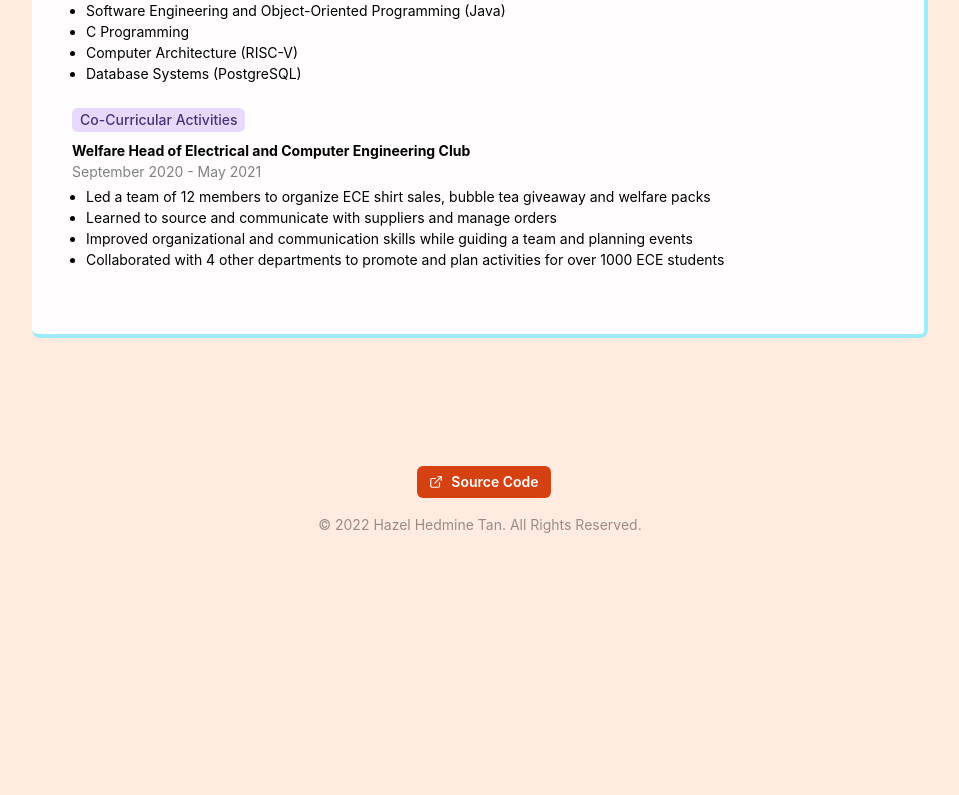
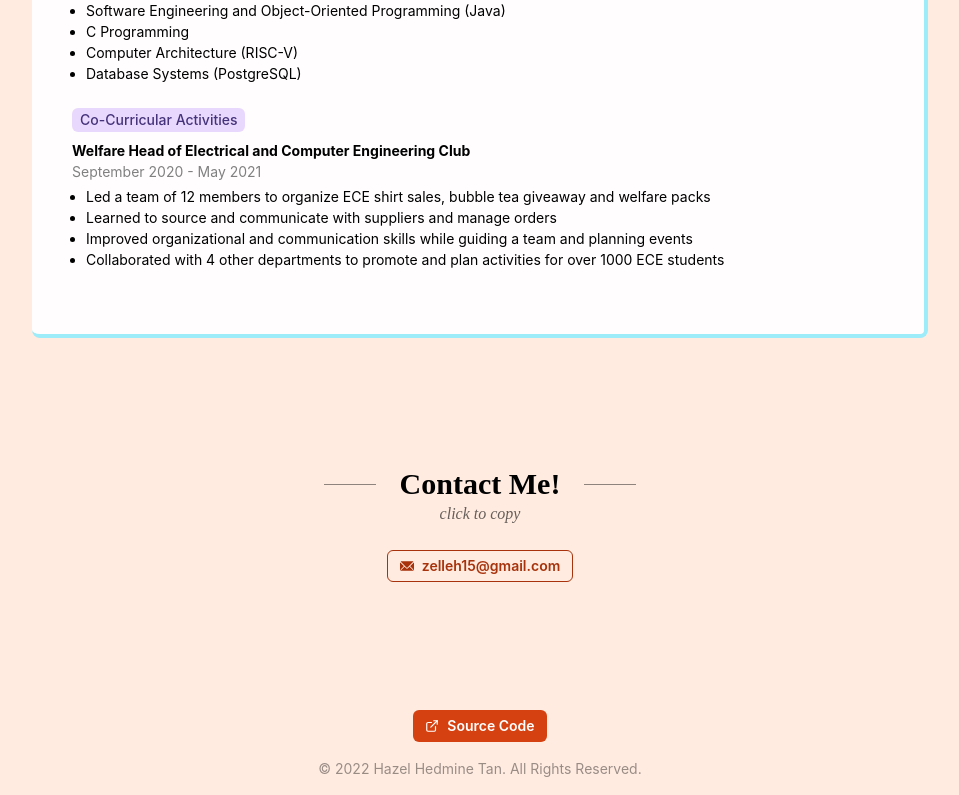
Before and after one commit to hazelhedmine/portfolio-website, a React (Create React App) app: page / in a window 1280 px wide. Shown: the part 1873-2668 px from the top of the page, without its empty margins (160-1119 px from the left). Before the commit the page ends 2424 px from the top, so only its background shows below. Built offline with nearby package versions, Linux system fonts and the light colour scheme.

Commit message:
Add contact me section

```diff
--- /dev/null
+++ b/src/components/sections/ContactInfo.js
@@ -0,0 +1,57 @@
+import {
+  Button,
+  Divider,
+  Flex,
+  Heading,
+  Text,
+  useClipboard,
+} from '@chakra-ui/react';
+
+import { EmailIcon, CopyIcon, CheckIcon } from '@chakra-ui/icons';
+
+const ContactInfo = () => {
+  const EMAIL = 'zelleh15@gmail.com';
+  const { hasCopied, onCopy } = useClipboard(EMAIL, 1000); // second arg is timeout
+
+  return (
+    <Flex
+      mb={32}
+      width={{ base: '70%', sm: '50%', md: '40%' }}
+      justify="center"
+      direction="column"
+      align="center"
+    >
+      <Flex align="center">
+        <Divider borderBottomColor="gray.900" width="4vw" />
+        <Heading
+          as="h1"
+          size="lg"
+          fontWeight="bold"
+          fontFamily='"Playfair Display", serif'
+          color="primary.800"
+          paddingX={6}
+        >
+          Contact Me!
+        </Heading>
+        <Divider borderBottomColor="gray.900" width="4vw" />
+      </Flex>
+      <Text mb={6} fontFamily='"Playfair Display", serif' as="i" opacity={0.6}>
+        click to copy
+      </Text>
+      <Button
+        as="text"
+        size="sm"
+        fontSize="sm"
+        aria-label={`Go to Repository`}
+        variant="outline"
+        colorScheme="coral"
+        onClick={onCopy}
+        leftIcon={hasCopied ? <CheckIcon></CheckIcon> : <EmailIcon></EmailIcon>}
+      >
+        zelleh15@gmail.com
+      </Button>
+    </Flex>
+  );
+};
+
+export default ContactInfo;
--- a/src/components/sections/Footer.js
+++ b/src/components/sections/Footer.js
@@ -1,4 +1,4 @@
-import { Box, Button, Flex } from '@chakra-ui/react';
+import { Box, Button, Flex, useColorModeValue } from '@chakra-ui/react';
 import { ExternalLinkIcon } from '@chakra-ui/icons';
 
 const Footer = () => {
@@ -9,9 +9,9 @@ const Footer = () => {
           size="sm"
           fontSize="sm"
           aria-label={`Go to Repository`}
+          color={useColorModeValue('white', 'black')}
           variant="solid"
           colorScheme="coral"
-          marginLeft="2"
           onClick={() => {
             window.open('https://github.com/hazelhedmine/portfolio-website');
           }}
--- a/src/pages/LandingPage.js
+++ b/src/pages/LandingPage.js
@@ -1,5 +1,7 @@
 import {
   Box,
+  Divider,
+  Flex,
   Heading,
   Tab,
   TabList,
@@ -15,6 +17,7 @@ import { ChevronDownIcon } from '@chakra-ui/icons';
 import Education from '../components/sections/Education';
 import Work from '../components/sections/Work';
 import Projects from '../components/sections/Projects';
+import ContactInfo from '../components/sections/ContactInfo';
 
 const LandingPage = () => {
   return (
@@ -37,7 +40,7 @@ const LandingPage = () => {
 
       <Box align="center" px={8} mb={32} w="80%">
         <Tabs
-          colorScheme={useColorModeValue('cyan', 'coral')}
+          colorScheme={useColorModeValue('cyan', 'yellow')}
           variant="soft-rounded" //bc of custom styling
           align="center"
           size={{ base: 'sm', sm: 'md', md: 'lg' }}
@@ -56,9 +59,9 @@ const LandingPage = () => {
             bg={useColorModeValue('whiteAlpha.900', 'whiteAlpha.200')}
             borderRadius="lg"
             borderBottom="4px solid" //for pop up effect
-            borderBottomColor={useColorModeValue('cyan.200', 'coral.800')}
+            borderBottomColor={useColorModeValue('cyan.200', 'yellow.100')}
             borderRight="4px solid"
-            borderRightColor={useColorModeValue('cyan.200', 'coral.800')}
+            borderRightColor={useColorModeValue('cyan.200', 'yellow.100')}
           >
             <TabPanel>
               <Education></Education>
@@ -72,6 +75,8 @@ const LandingPage = () => {
           </TabPanels>
         </Tabs>
       </Box>
+
+      <ContactInfo></ContactInfo>
     </LandingLayout>
   );
 };
```
